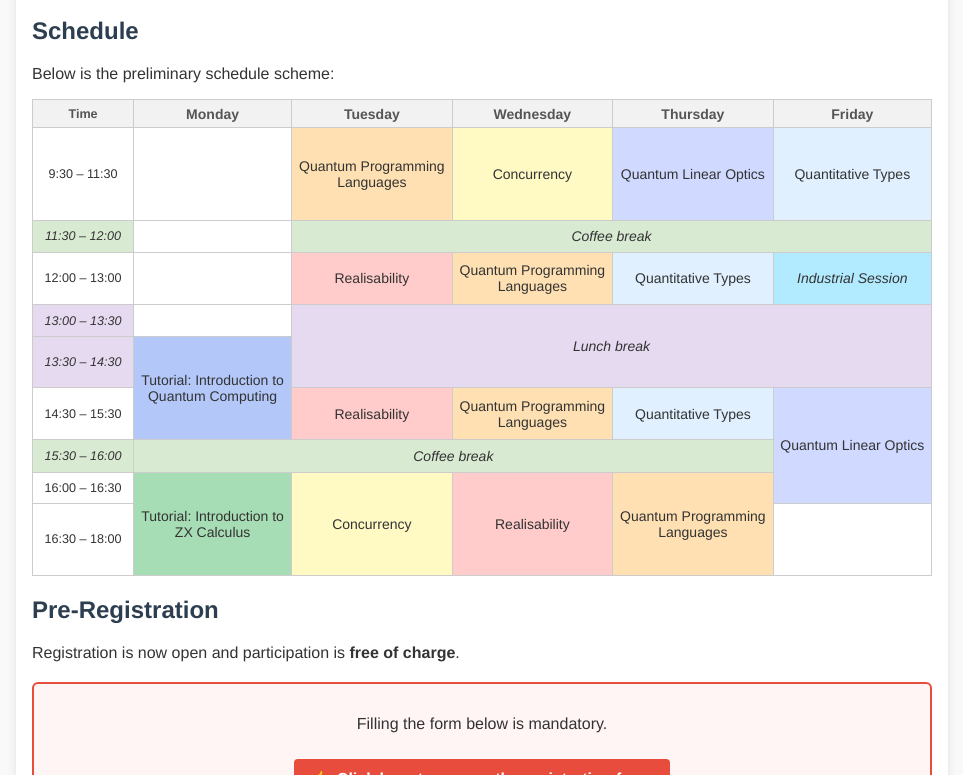
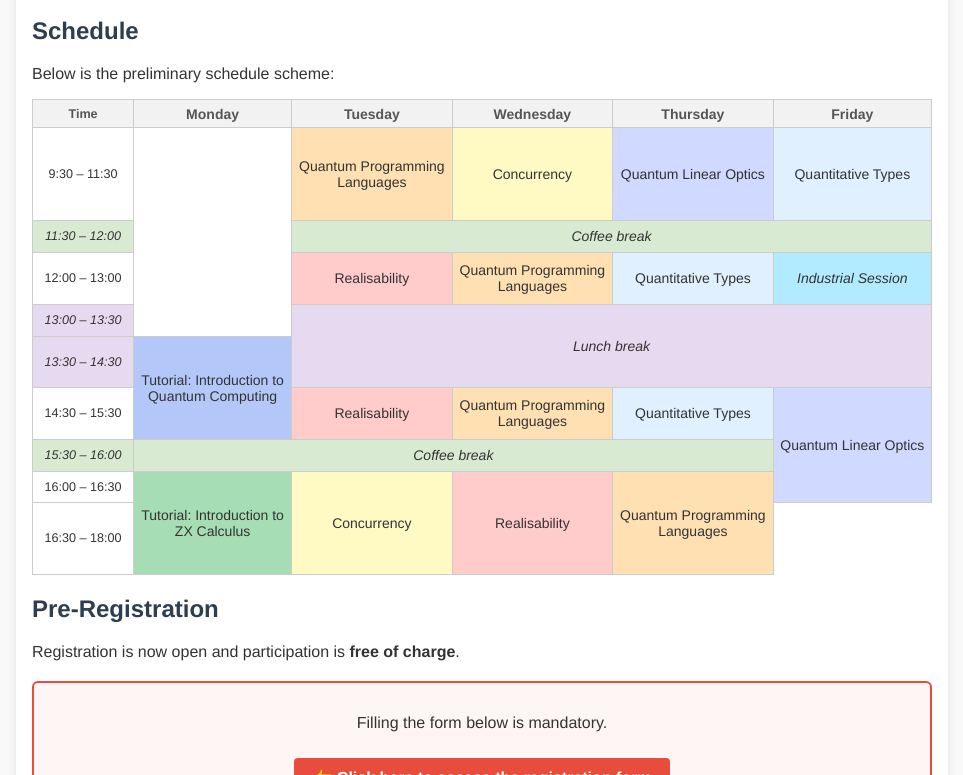
Before and after one commit to qcomical2025/qcomical2025.github.io, a plain HTML site: page index.html in a window 1280 px wide. Shown: the part 713-1488 px from the top of the page, without its empty margins (158-1121 px from the left). Drawn offline with Linux system fonts and the light colour scheme.

Commit message:
empty cells

```diff
--- a/index.html
+++ b/index.html
@@ -5,7 +5,7 @@
   <meta name="viewport" content="width=device-width, initial-scale=1">
   <title>QCOMICAL School 2025</title>
   <LINK rel="shortcut icon" href="favqcomical.png" type="image/x-icon">
-  <link rel="stylesheet" href="style-qcomical.css?v=19">
+  <link rel="stylesheet" href="style-qcomical.css?v=20">
 </head>
 <body>
   <div class="logo-container">
@@ -62,7 +62,7 @@
     <tbody>
       <tr class="row-120">
 	<td>9:30 – 11:30</td>
-	<td></td>
+	<td class="empty"></td>
 	<td class="quantum-languages">Quantum Programming Languages</td>
 	<td class="concurrency">Concurrency</td>
 	<td class="optics">Quantum Linear Optics</td>
@@ -71,12 +71,12 @@
 
       <tr class="row-30">
 	<td class="coffee">11:30 – 12:00</td>
-	<td></td>
+	<td class="empty"></td>
 	<td colspan="4" class="coffee">Coffee break</td>
       </tr>
       <tr class="row-60">
 	<td>12:00 – 13:00</td>
-	<td></td>
+	<td class="empty"></td>
 	<td class="realisability">Realisability</td>
 	<td class="quantum-languages">Quantum Programming Languages</td>
 	<td class="quantitative">Quantitative Types</td>
@@ -85,7 +85,7 @@
 
       <tr class="row-30">
 	<td class="lunch">13:00 – 13:30</td>
-	<td></td>
+	<td class="empty"></td>
 	<td colspan="4" rowspan="2"2 class="lunch">Lunch break</td>
       </tr>
 
@@ -94,7 +94,6 @@
 	<td class="qc" rowspan="2">Tutorial: Introduction to Quantum Computing</td>
       </tr>
 
-      <!-- 13:30–14:30: lun-jue mantienen bloque de 2h con rowspan=2; vie: Industrial -->
       <tr class="row-60">
 	<td>14:30 – 15:30</td>
 	<td class="realisability">Realisability</td>
@@ -103,14 +102,11 @@
 	<td class="optics" rowspan="3">Quantum Linear Optics</td>
       </tr>
 
-      <!-- 15:30–16:00: coffee solo lun–jue; el viernes lo cubre el rowspan de QLO -->
       <tr class="row-30">
 	<td class="coffee">15:30 – 16:00</td>
 	<td colspan="4" class="coffee">Coffee break</td>
-	<!-- Viernes ocupado por rowspan de QLO -->
       </tr>
 
-      <!-- 16:00–16:30: dividimos el bloque final; lun–jue conservan 16–18 con rowspan=2 -->
       <tr class="row-30">
 	<td>16:00 – 16:30</td>
 	<td class="zx" rowspan="2">Tutorial: Introduction to ZX Calculus</td>
@@ -119,11 +115,9 @@
 	<td class="quantum-languages" rowspan="2">Quantum Programming Languages</td>
       </tr>
 
-      <!-- 16:30–18:00: cierra el día; viernes vacío -->
       <tr class="row-90">
 	<td>16:30 – 18:00</td>
-	<!-- celdas lun–jue ya cubiertas por los rowspans de la fila anterior -->
-	<td></td>
+	<td class="empty"></td>
       </tr>
     </tbody>
   </table>
--- a/style-qcomical.css
+++ b/style-qcomical.css
@@ -98,6 +98,11 @@ a:hover {
   text-align: center;
   padding: 0.4em;
   border: 1px solid #ccc;
+}
+
+.schedule td.empty {
+  border: none !important;
+  background: transparent;
 }
 
 th {
```
